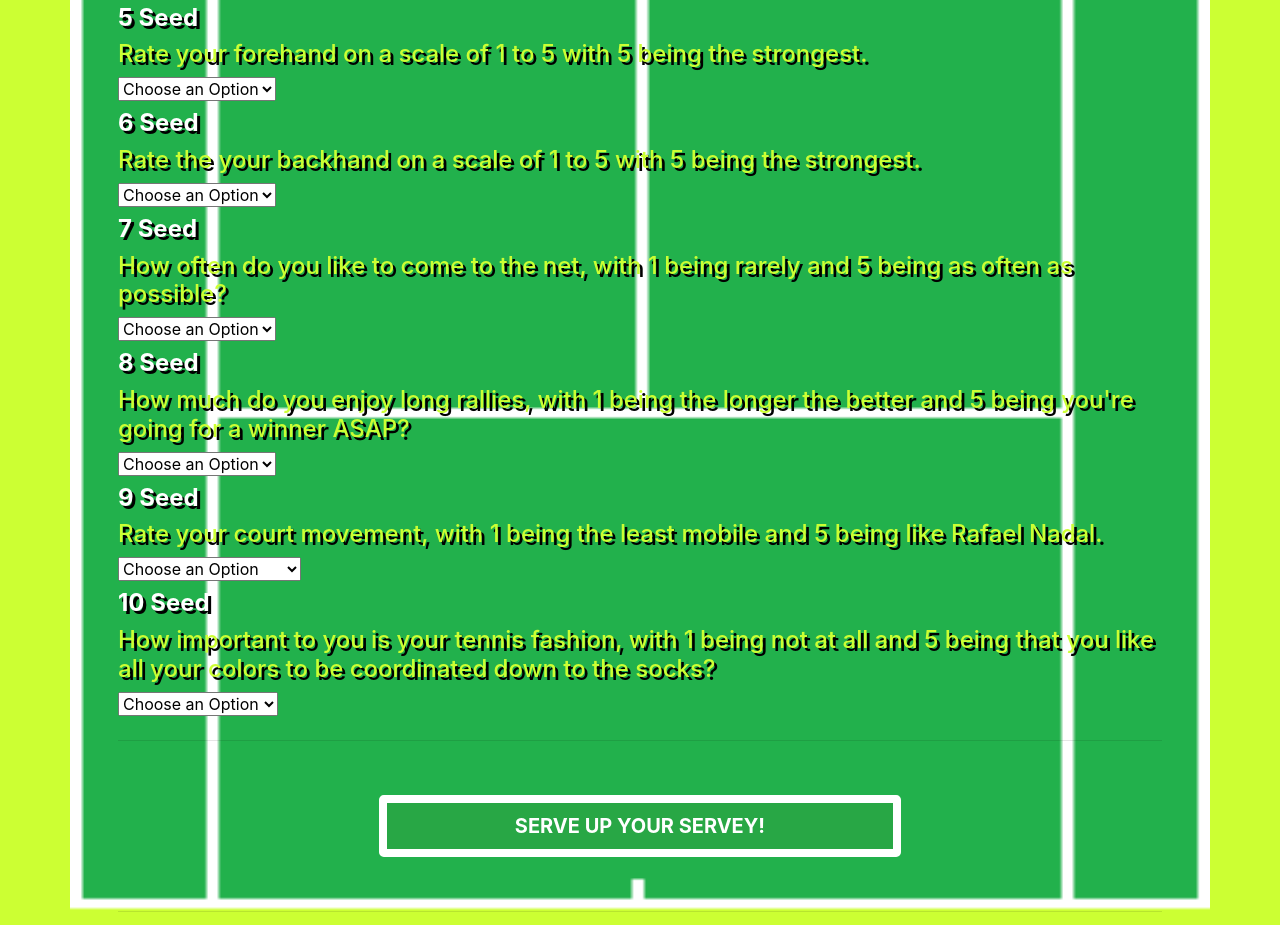
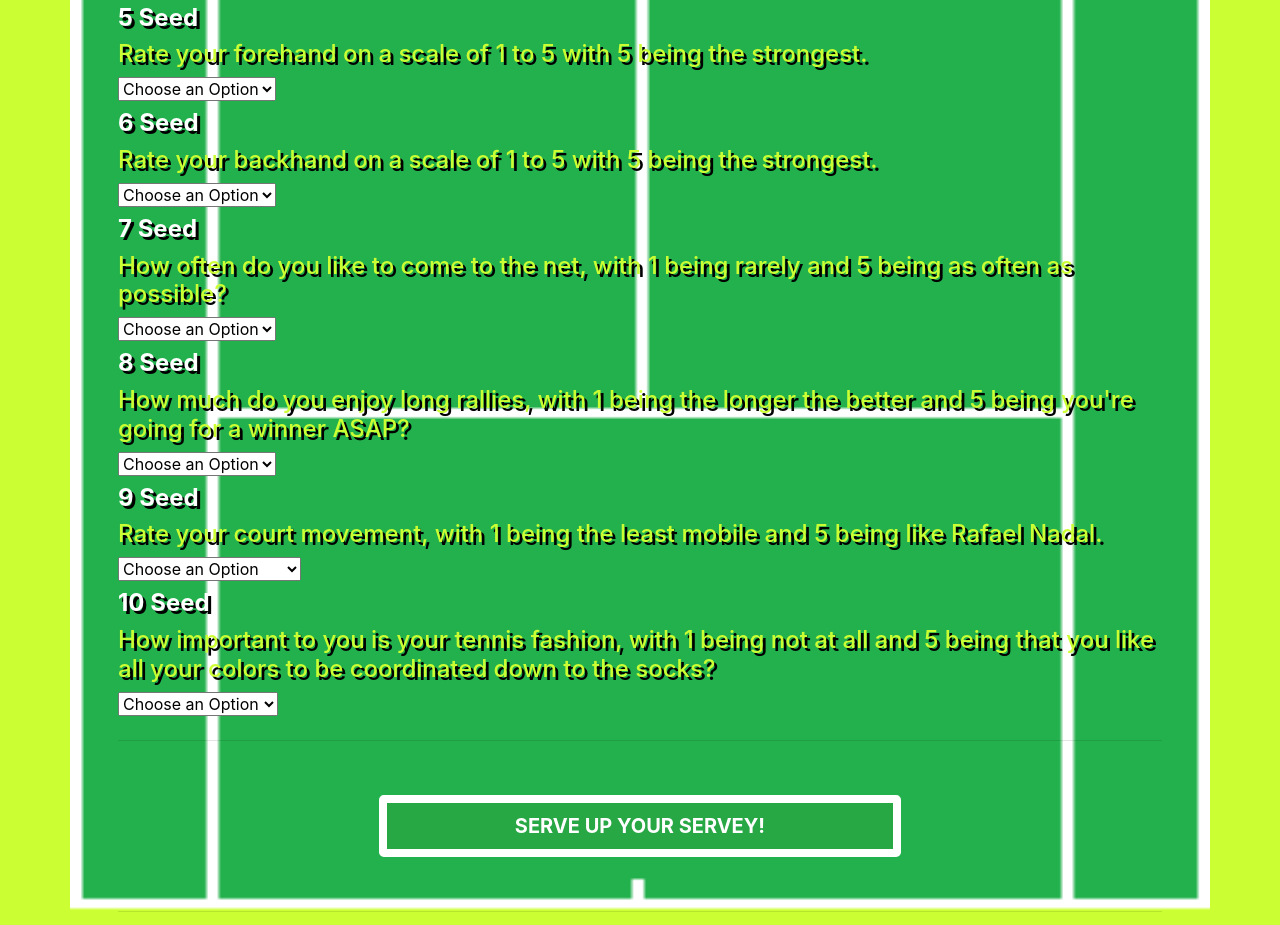
Before and after one commit to larryevans19/FriendFinder, a website: page app/public/survey.html in a window 1280 px wide. Shown: the part 1090-2015 px from the top of the page. Drawn offline with nearby package versions, Linux system fonts and the light colour scheme; some icons are missing.

```diff
--- a/app/public/survey.html
+++ b/app/public/survey.html
@@ -185,7 +185,7 @@
     <br>
 
     <h4 class="q"><strong>6 Seed</strong></h4>
-    <h4>Rate the your backhand on a scale of 1 to 5 with 5 being the strongest.</h4>
+    <h4>Rate your backhand on a scale of 1 to 5 with 5 being the strongest.</h4>
     <select class="chosen-select" id="Q6">
       <option value="">Choose an Option</option>
       <option value="1">1 (Weak)</option>
```
